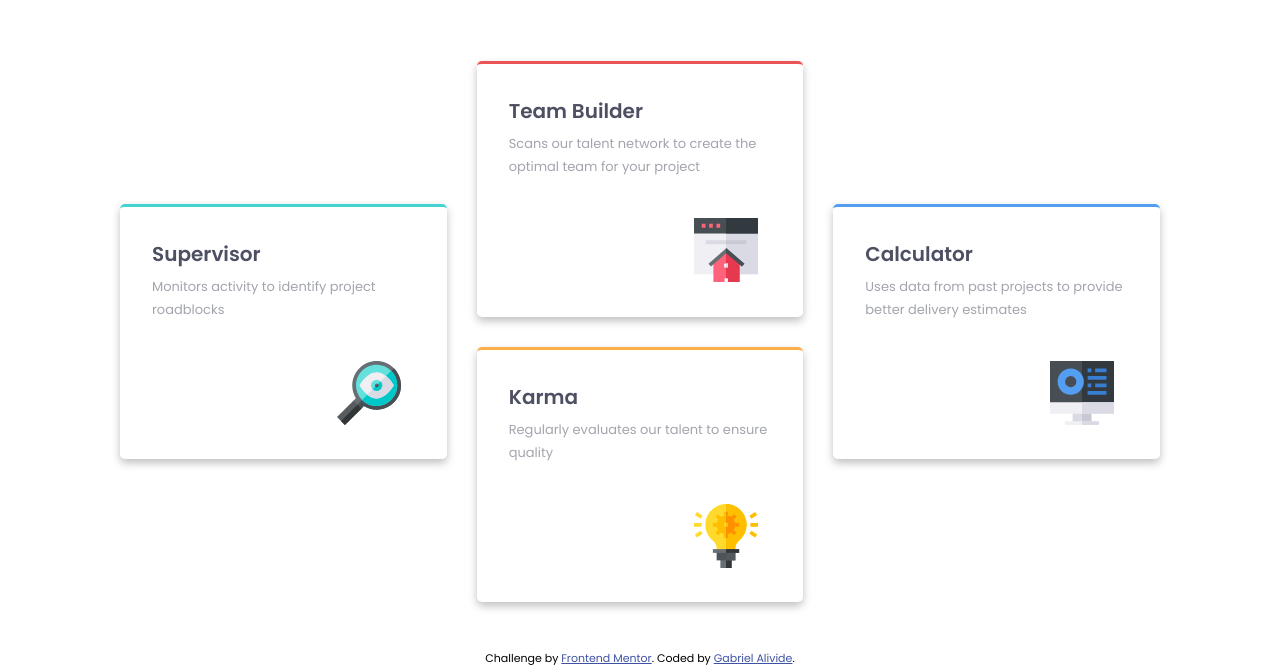
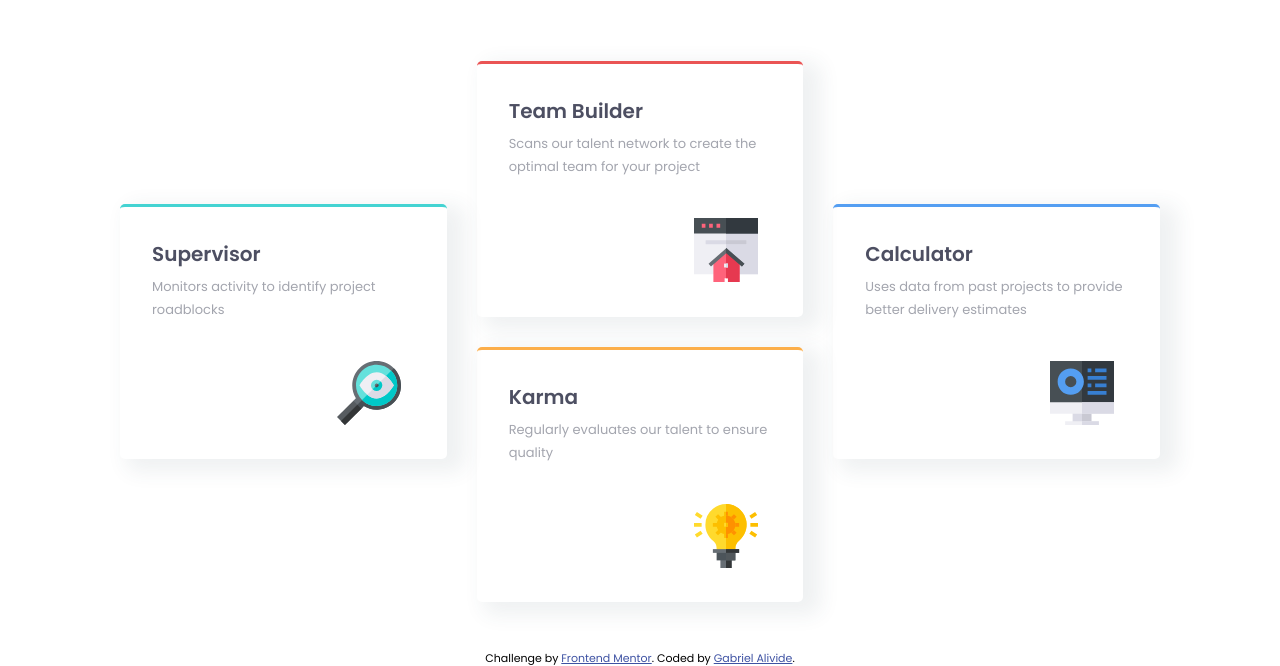
Before and after one commit to Laoluwapo/four-card-feature-section, a website built with Parcel: page index.html in a window 1280 px wide. Shown: the part 259-925 px from the top of the page. Built offline with nearby package versions, Linux system fonts and the light colour scheme.

Commit message:
Make box shadow softer.

```diff
--- a/css/style.css
+++ b/css/style.css
@@ -52,7 +52,7 @@ body {
 }
 
 .supervisor, .team-builder, .karma, .calculator {
-    box-shadow: 0 4px 8px 0 rgb(0,0,0,25%);
+    box-shadow: 12px 7px 20px 6px rgb(57 75 84 / 8%);
     border-radius: .5rem;
     max-width: 311px;
     margin-bottom: 2.5rem;
```
